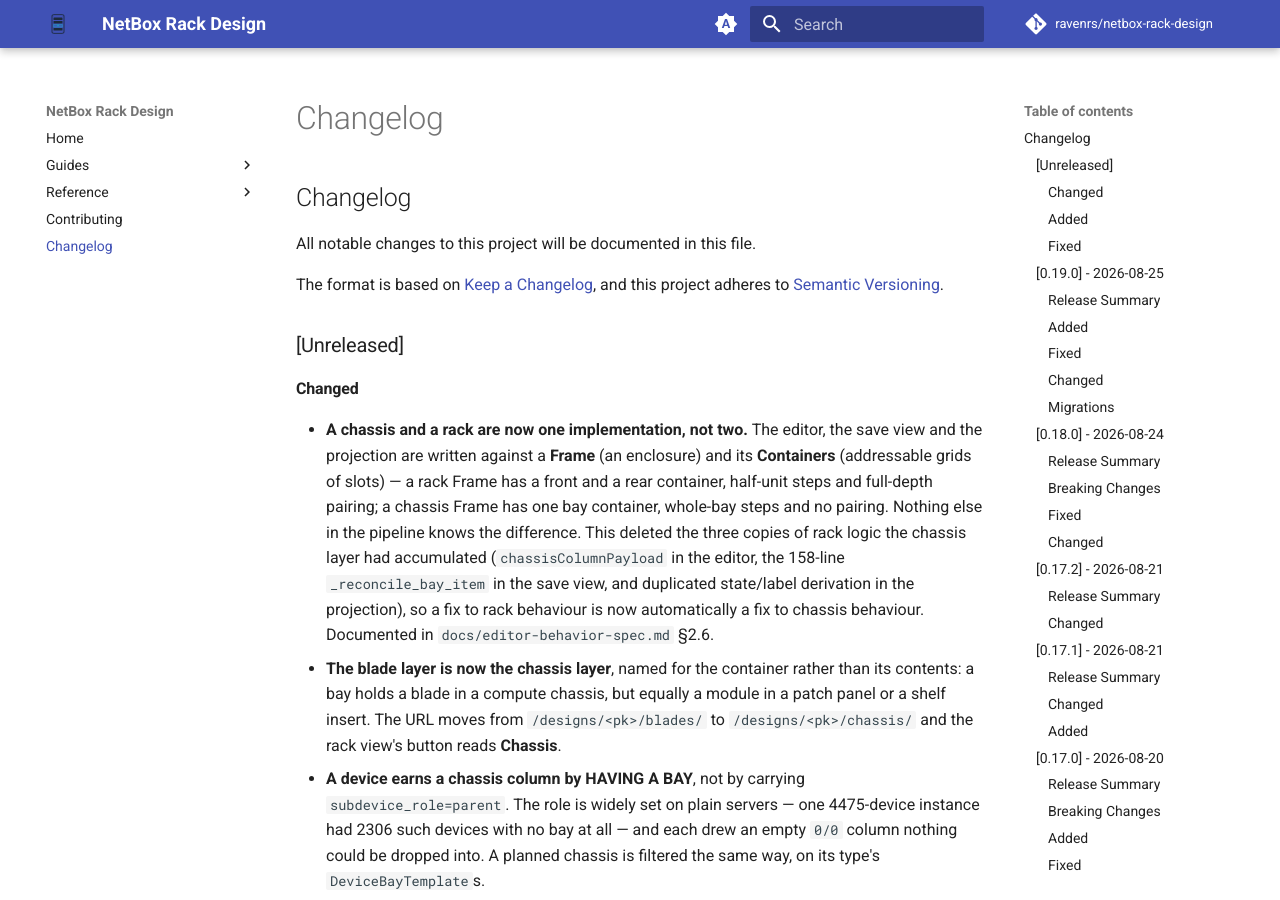
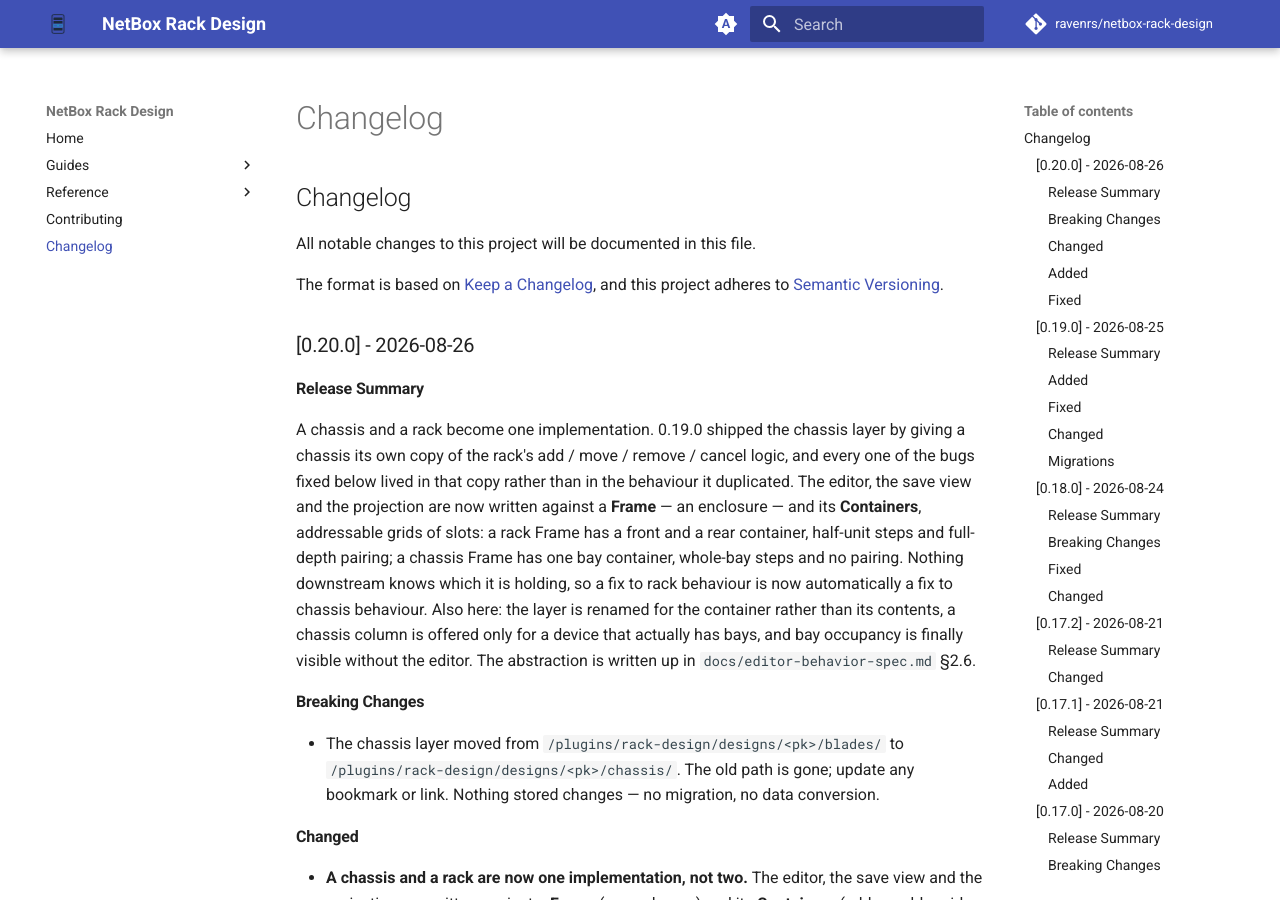
Before and after one commit to ravenrs/netbox-rack-design, an MkDocs documentation site: the page built from docs/changelog.md, in a window 1280 px wide and 900 px high. Built offline with MkDocs 1.6.1 and Material for MkDocs 9.7.7, drawn with Linux system fonts in a browser that asks for light colours; comment, search, counter and statistics services are not loaded.

Commit message:
Release v0.20.0

```diff
--- a/CHANGELOG.md
+++ b/CHANGELOG.md
@@ -5,7 +5,28 @@
 The format is based on [Keep a Changelog](https://keepachangelog.com/en/1.0.0/),
 and this project adheres to [Semantic Versioning](https://semver.org/spec/v2.0.0.html).
 
-## [Unreleased]
+## [0.20.0] - 2026-08-26
+
+### Release Summary
+
+A chassis and a rack become one implementation. 0.19.0 shipped the chassis layer
+by giving a chassis its own copy of the rack's add / move / remove / cancel
+logic, and every one of the bugs fixed below lived in that copy rather than in
+the behaviour it duplicated. The editor, the save view and the projection are now
+written against a **Frame** — an enclosure — and its **Containers**, addressable
+grids of slots: a rack Frame has a front and a rear container, half-unit steps and
+full-depth pairing; a chassis Frame has one bay container, whole-bay steps and no
+pairing. Nothing downstream knows which it is holding, so a fix to rack behaviour
+is now automatically a fix to chassis behaviour. Also here: the layer is renamed
+for the container rather than its contents, a chassis column is offered only for a
+device that actually has bays, and bay occupancy is finally visible without the
+editor. The abstraction is written up in `docs/editor-behavior-spec.md` §2.6.
+
+### **Breaking Changes**
+
+- The chassis layer moved from `/plugins/rack-design/designs/<pk>/blades/` to
+  `/plugins/rack-design/designs/<pk>/chassis/`. The old path is gone; update any
+  bookmark or link. Nothing stored changes — no migration, no data conversion.
 
 ### Changed
 
--- a/netbox_rack_design/__init__.py
+++ b/netbox_rack_design/__init__.py
@@ -9,7 +9,7 @@
 
 __author__ = """Petr Voronov"""
 __email__ = "ravenrs@gmail.com"
-__version__ = "0.19.0"
+__version__ = "0.20.0"
 
 
 from netbox.plugins import PluginConfig
--- a/pyproject.toml
+++ b/pyproject.toml
@@ -7,7 +7,7 @@
 
 [project]
 name =  "netbox-rack-design"
-version = "0.19.0"
+version = "0.20.0"
 authors = [
     {name = "Petr Voronov", email = "ravenrs@gmail.com"},
 ]
```
Also changed, not shown: COMPATIBILITY.md (+1 -0 lines).
